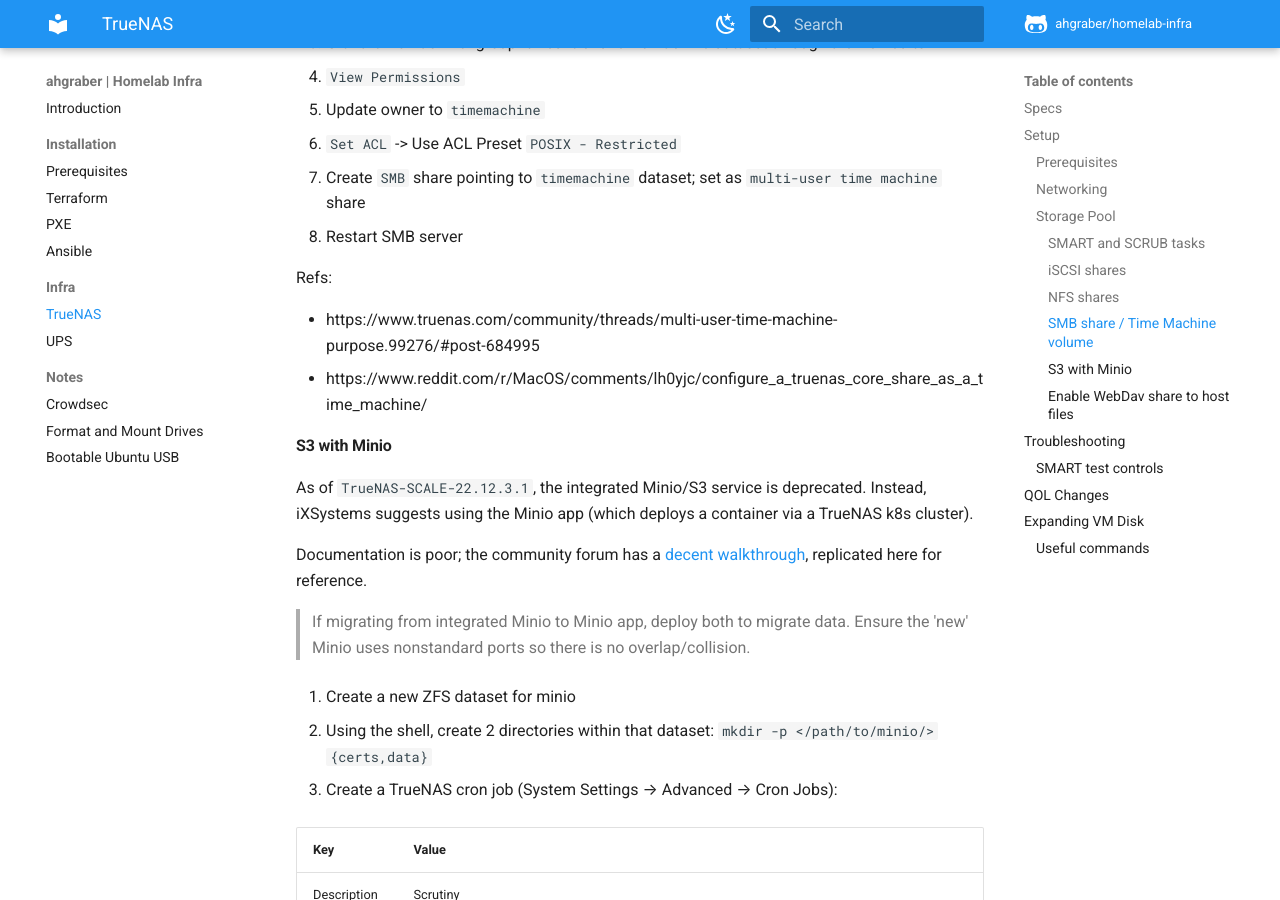
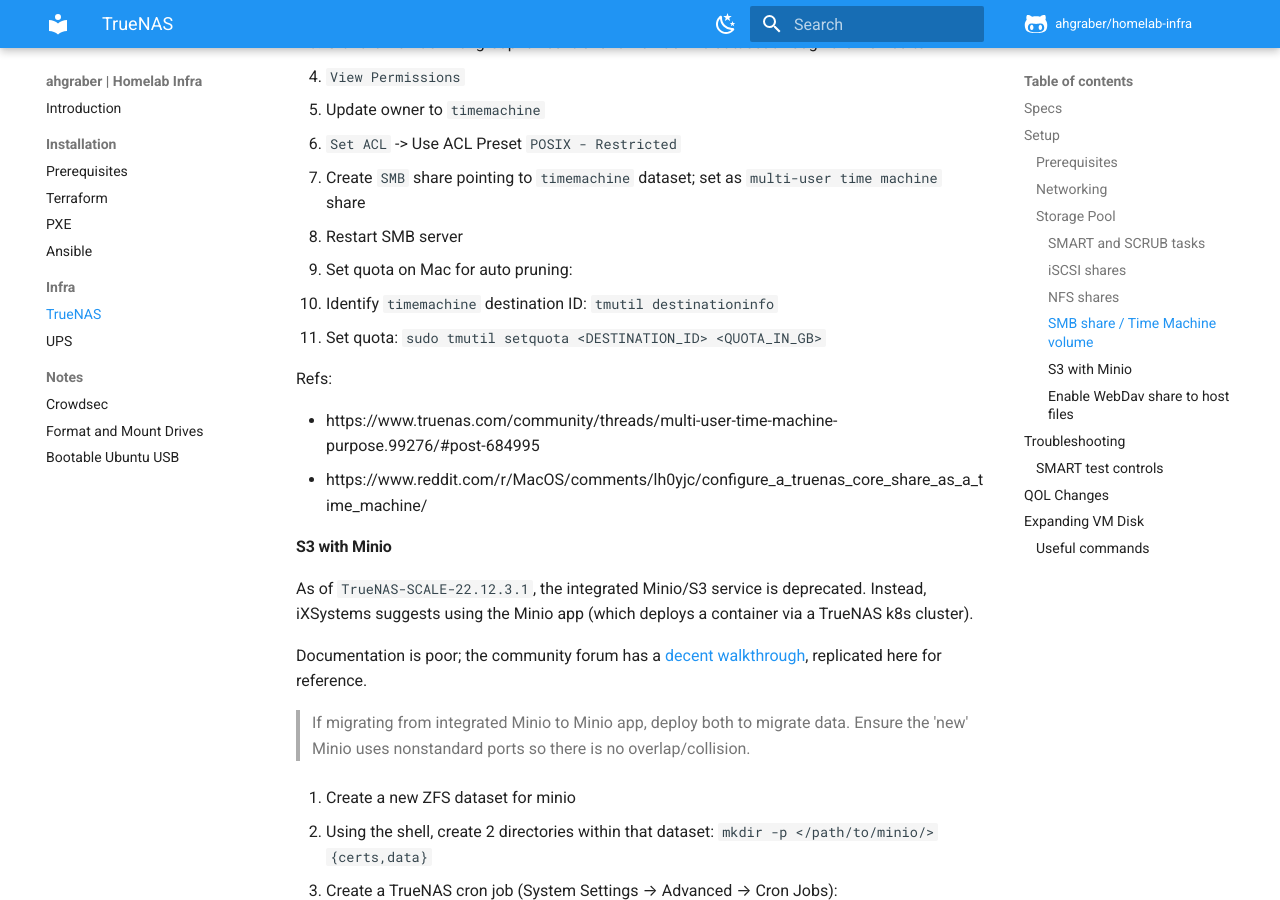
Before and after one commit to ahgraber/homelab-infra, an MkDocs documentation site: the page built from docs/infra/truenas.md, in a window 1280 px wide and 900 px high, scrolled down 2741 px. Built offline with MkDocs 1.6.1 and Material for MkDocs 9.7.7, drawn with Linux system fonts in a browser that asks for light colours; comment, search, counter and statistics services are not loaded.

Commit message:
add notes on timemachine

```diff
--- a/docs/infra/truenas.md
+++ b/docs/infra/truenas.md
@@ -96,6 +96,9 @@
    3. `Set ACL` -> Use ACL Preset `POSIX - Restricted`
 4. Create `SMB` share pointing to `timemachine` dataset; set as `multi-user time machine` share
 5. Restart SMB server
+6. Set quota on Mac for auto pruning:
+   1. Identify `timemachine` destination ID: `tmutil destinationinfo`
+   2. Set quota: `sudo tmutil setquota <DESTINATION_ID> <QUOTA_IN_GB>`
 
 Refs:
 <!-- markdownlint-disable MD034 -->
```
